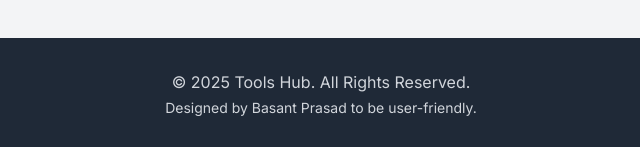
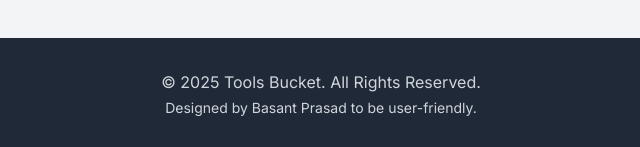
Before and after one commit to basantraj123/Tool-Box, a plain HTML site: page index.html in a window 1280 px wide. Shown: the part 6002-6149 px from the top of the page, 319-959 px from the left. Drawn offline with nearby package versions, Linux system fonts and the light colour scheme.

Commit message:
Update index.html

```diff
--- a/index.html
+++ b/index.html
@@ -3,7 +3,7 @@
 <head>
     <meta charset="UTF-8">
     <meta name="viewport" content="width=device-width, initial-scale=1.0">
-    <title>Tools Hub - Your Use Tools, All in One Place</title>
+    <title>Tools Bucket - Your Use Tools, One Place</title>
     <!-- Tailwind CSS CDN (for demonstration purposes) -->
     <script src="https://cdn.tailwindcss.com"></script>
     <!-- Font Awesome for Icons (optional, but good for tool icons) -->
@@ -496,7 +496,7 @@
 
     <footer class="bg-gray-800 text-gray-300 py-8 text-center">
         <div class="container mx-auto px-4 sm:px-6 lg:px-8">
-            <p>© <span id="currentYear"></span> Tools Hub. All Rights Reserved.</p>
+            <p>© <span id="currentYear"></span> Tools Bucket. All Rights Reserved.</p>
             <p class="text-sm mt-1">Designed by Basant Prasad to be user-friendly.</p>
         </div>
     </footer>
```
